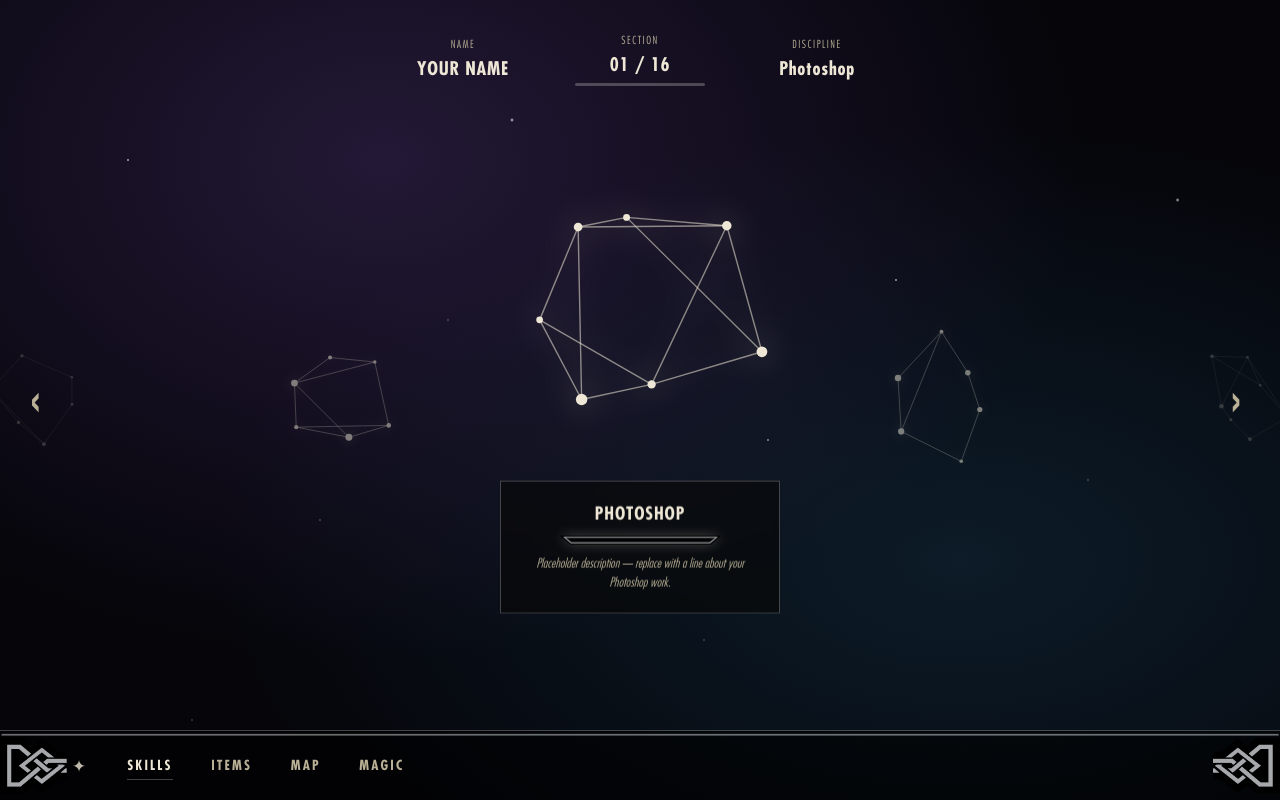
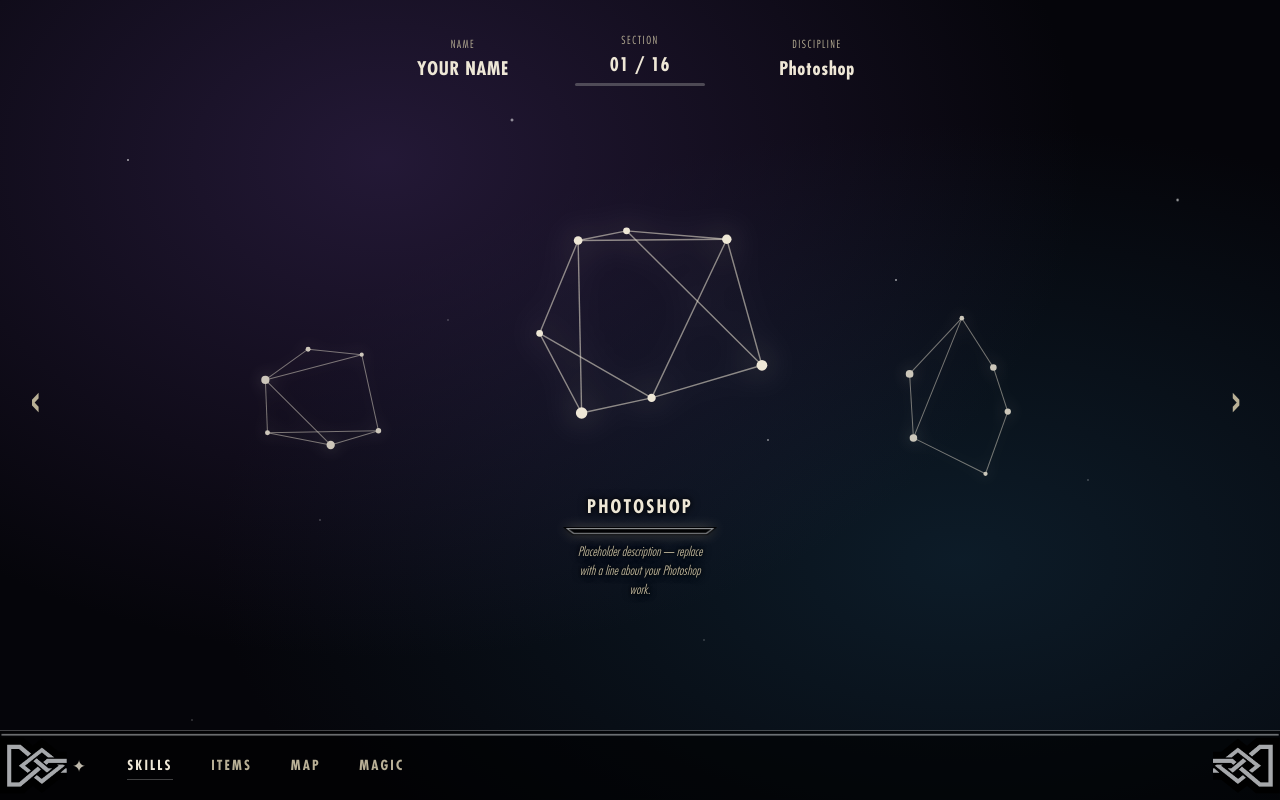
Before and after one commit to TOEFULINA/SITHIS, a website built with Vite: page index.html in a window 1280 px wide. Both pictures are taken after a click on the button "SKILLS". Built offline with nearby package versions, Linux system fonts and the light colour scheme.

Commit message:
Skills carousel: show 3 nodes at readable opacity, drop panel box behind name/bar

```diff
--- a/src/style.css
+++ b/src/style.css
@@ -845,25 +845,30 @@ label[for],
 }
 
 .skill-card {
-  padding: 1.25rem 1.5rem;
+  /* No panel/box — sits directly on the starfield, matching the reference. */
   flex-direction: column;
   align-items: center;
-  gap: 0.6rem;
+  gap: 0.45rem;
   text-align: center;
 }
 .skill-card h3 {
   font-family: "Futura Condensed", sans-serif;
   font-weight: 700;
   margin: 0;
-  font-size: 1.1rem;
-  letter-spacing: 0.05em;
+  font-size: 1.15rem;
+  letter-spacing: 0.12em;
+  text-shadow: 0 0 10px rgba(0, 0, 0, 0.85), 0 0 3px rgba(0, 0, 0, 0.9);
 }
 .skill-divider {
-  width: min(220px, 70%);
+  width: min(170px, 55%);
   height: auto;
   display: block;
   opacity: 0.9;
-  filter: drop-shadow(0 0 6px rgba(238, 231, 214, 0.3));
+  filter: drop-shadow(0 0 6px rgba(238, 231, 214, 0.3)) drop-shadow(0 1px 3px rgba(0, 0, 0, 0.7));
+}
+.skill-card .item-description {
+  text-shadow: 0 0 8px rgba(0, 0, 0, 0.9), 0 0 3px rgba(0, 0, 0, 0.9);
+  max-width: 26ch;
 }
 .skill-dots {
   display: flex;
--- a/src/views/skillsView.js
+++ b/src/views/skillsView.js
@@ -160,7 +160,7 @@ export function renderSkillsView(container) {
     node.className = "skill-node";
     node.innerHTML = `
       <div class="skill-constellation">${buildConstellationSVG(skill.id)}</div>
-      <div class="skill-card panel">
+      <div class="skill-card">
         <h3 class="rune">${skill.title}</h3>
         <img class="skill-divider" src="/ui/skill-divider.png" alt="" />
         ${
@@ -186,9 +186,9 @@ export function renderSkillsView(container) {
   // Per-ring-step spacing/scale/opacity — computed in JS rather than via
   // CSS calc()/abs() so this doesn't depend on newer CSS math-function
   // support that isn't universal yet.
-  const SPACING_PX = 300;
-  const SCALE_BY_DIST = [1, 0.6, 0.38];
-  const OPACITY_BY_DIST = [1, 0.5, 0.2];
+  const SPACING_PX = 320;
+  const SCALE_BY_DIST = [1, 0.72];
+  const OPACITY_BY_DIST = [1, 0.85];
 
   function render() {
     const n = skills.length;
```
